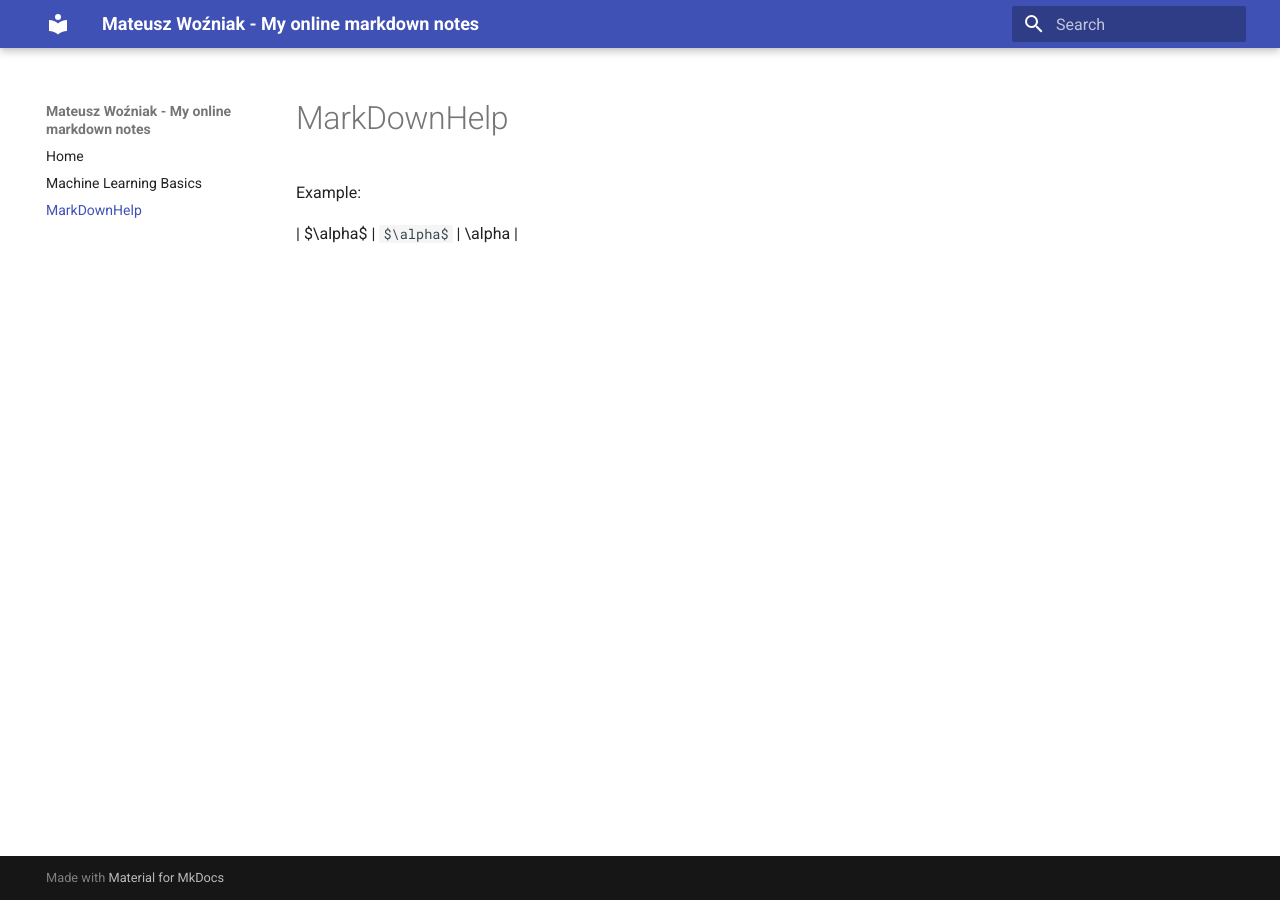
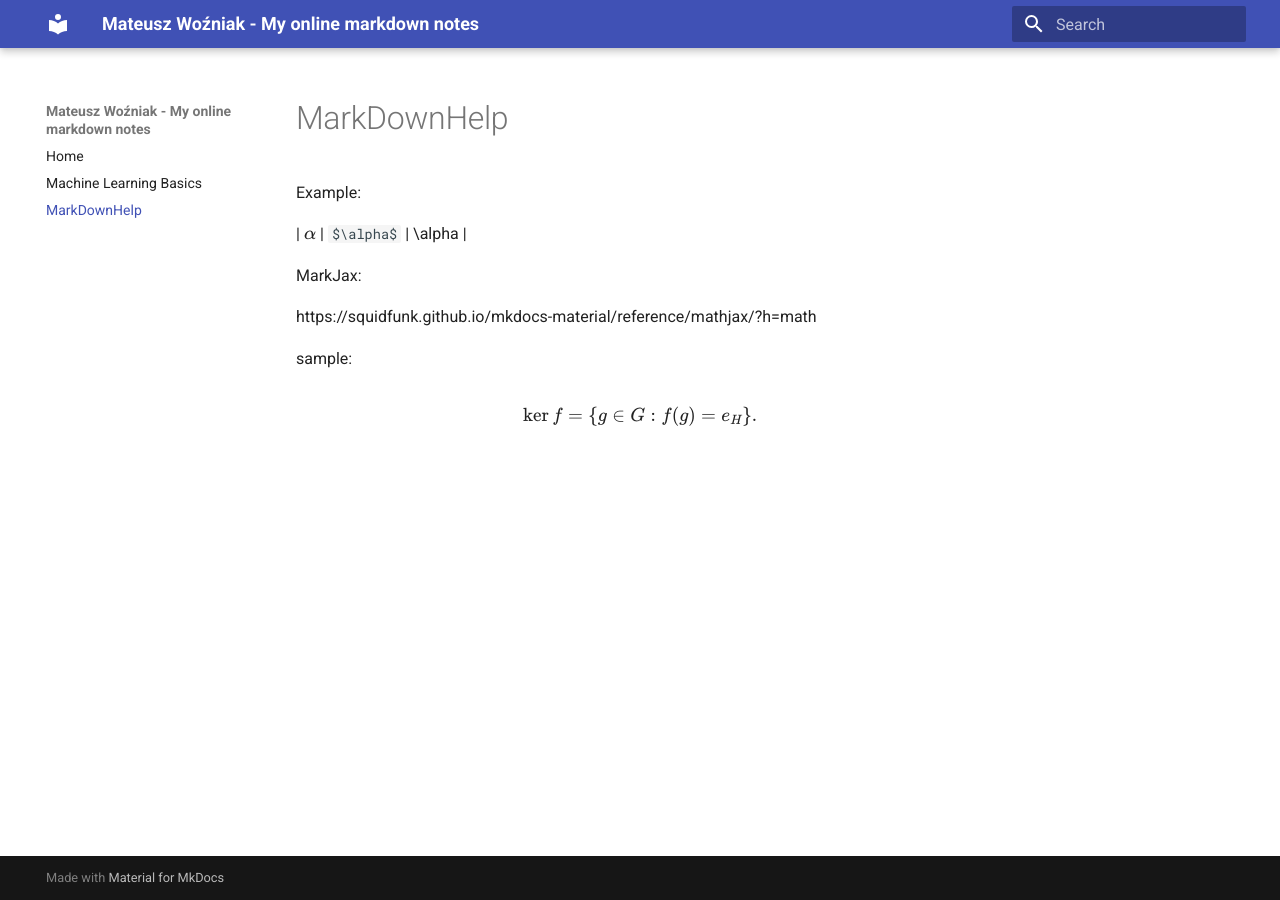
Before and after one commit to Shuffzord/shuffzord.github.io, an MkDocs documentation site: the page built from docs/MarkDownHelp.md, in a window 1280 px wide. Built offline with MkDocs 1.6.1 and Material for MkDocs 9.7.7, drawn with Linux system fonts in a browser that asks for light colours.

Commit message:
MathJax sample

```diff
--- a/docs/MarkDownHelp.md
+++ b/docs/MarkDownHelp.md
@@ -3,3 +3,13 @@
 Example:
 
 | $\alpha$ | `$\alpha$` | \alpha |
+
+MarkJax:
+
+https://squidfunk.github.io/mkdocs-material/reference/mathjax/?h=math
+
+sample:
+
+$$
+\operatorname{ker} f=\{g\in G:f(g)=e_{H}\}{\mbox{.}}
+$$
--- a/mkdocs.yml
+++ b/mkdocs.yml
@@ -4,3 +4,9 @@
 markdown_extensions:
   - attr_list
   - md_in_html
+  - pymdownx.arithmatex:
+      generic: true
+extra_javascript:
+  - javascripts/mathjax.js
+  - https://polyfill.io/v3/polyfill.min.js?features=es6
+  - https://cdn.jsdelivr.net/npm/mathjax@3/es5/tex-mml-chtml.js
```
